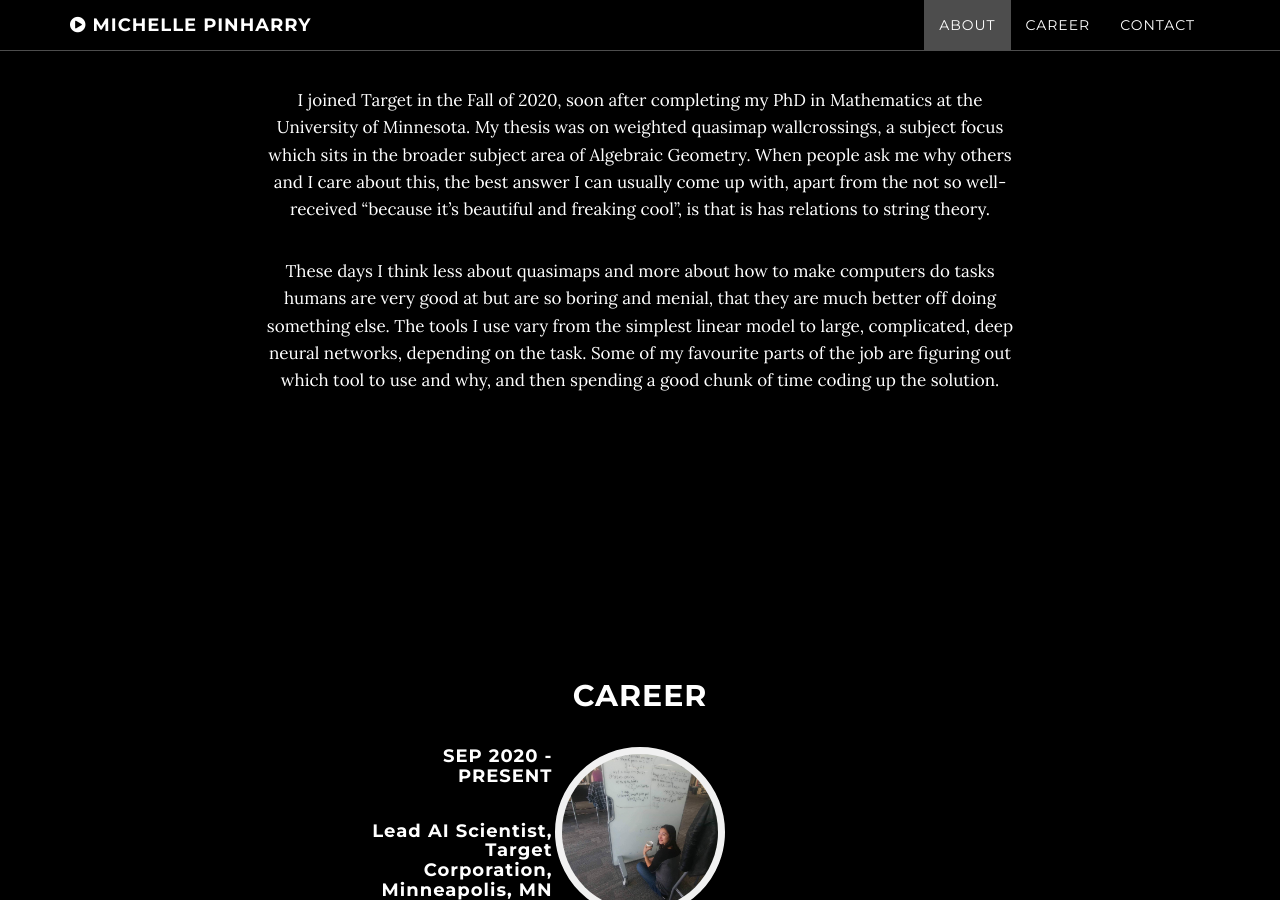
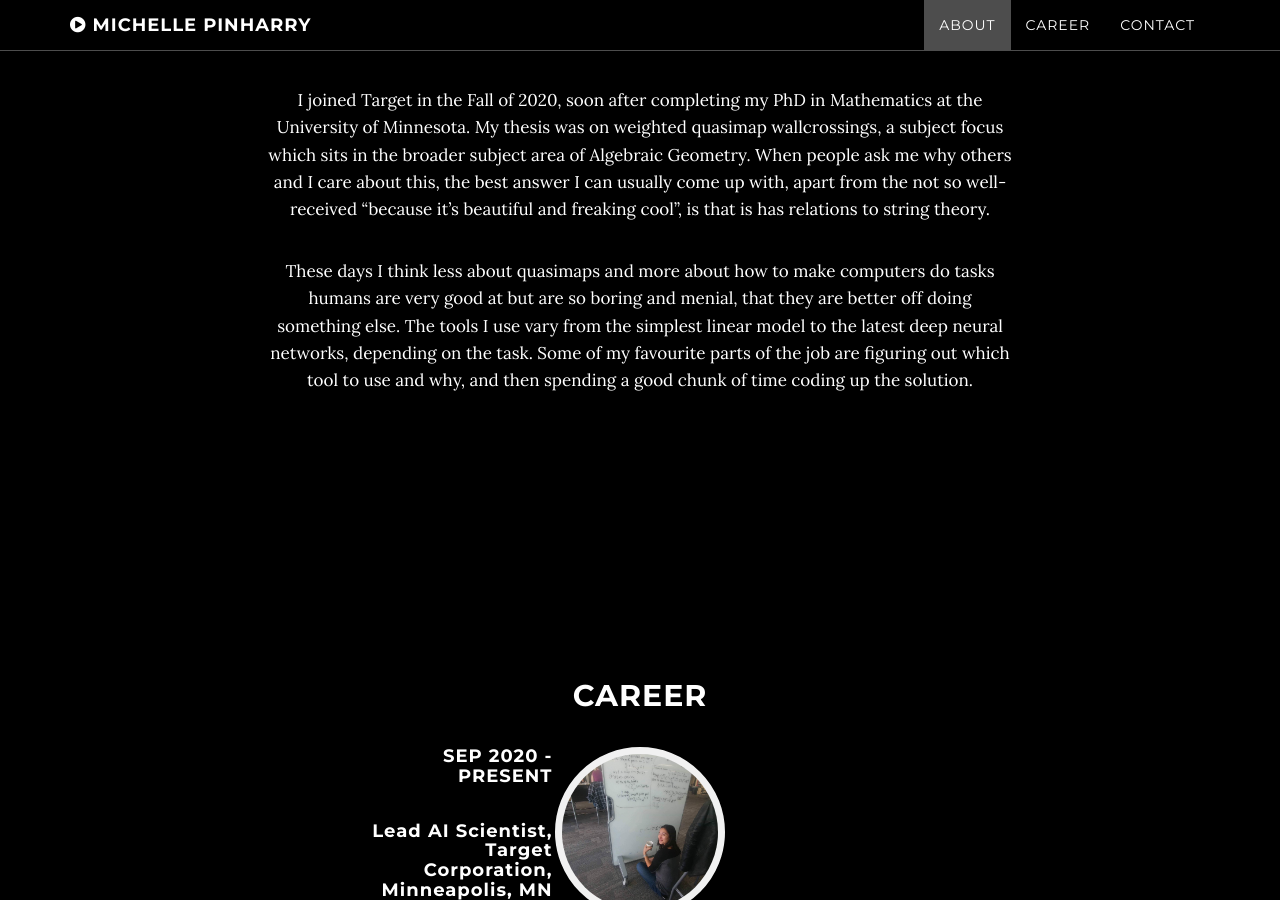
Before and after one commit to michelle-pinharry/michelle-pinharry.github.io, a Jekyll site: the page built from index.html, in a window 1280 px wide and 900 px high, scrolled down 1193 px. Built offline with Jekyll 4.4.1, drawn with Linux system fonts in a browser that asks for light colours.

Commit message:
changed wording in about page

```diff
--- a/about.html
+++ b/about.html
@@ -13,6 +13,6 @@ When people ask me why others and I care about this, the best answer I can usual
 "because it's beautiful and freaking cool", is that is has relations to string theory.
 
 These days I think less about quasimaps and more about how to make computers do tasks humans are very good at but are so boring and menial,
-that they are much better off doing something else. The tools I use vary from the simplest linear model to large, complicated, deep neural networks,
+that they are better off doing something else. The tools I use vary from the simplest linear model to the latest deep neural networks,
 depending on the task. Some of my favourite parts of the job are figuring out which tool to use and why, and then spending a good chunk of time
 coding up the solution.
```
